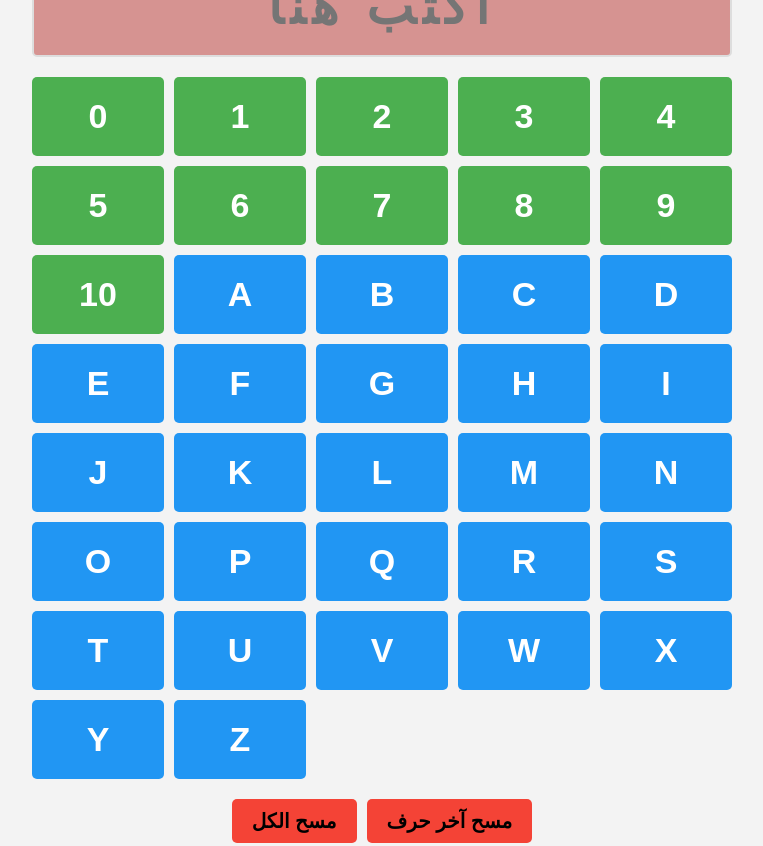
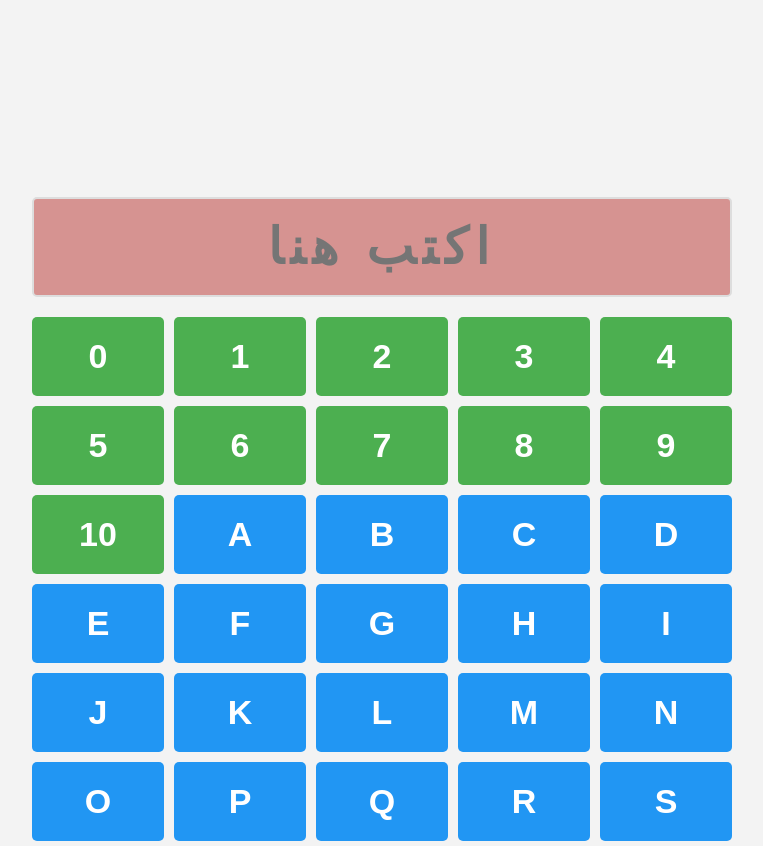
Before and after one commit to ahmedkhalafalla27-star/numbers, a plain HTML site: page index.html in a window 1280 px wide. Shown: the top 846 px of the page, without its empty margins (258-1021 px from the left). Drawn offline with Linux system fonts and the light colour scheme.

Commit message:
Update index.html

```diff
--- a/index.html
+++ b/index.html
@@ -16,7 +16,7 @@
       display: flex;
       justify-content: center;
       align-items: center;
-      height: 100vh;
+      height: 160vh;
       background-color: #f3f3f3;
     }
 
```
